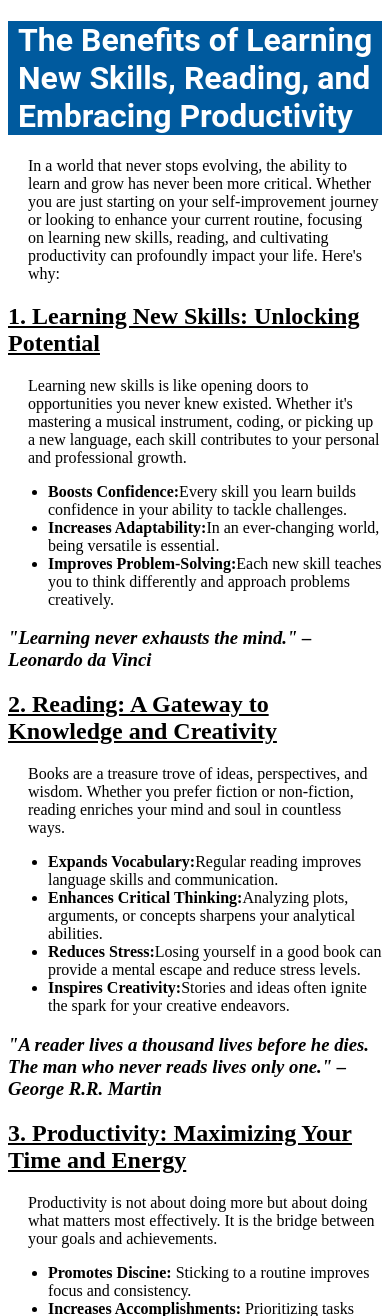
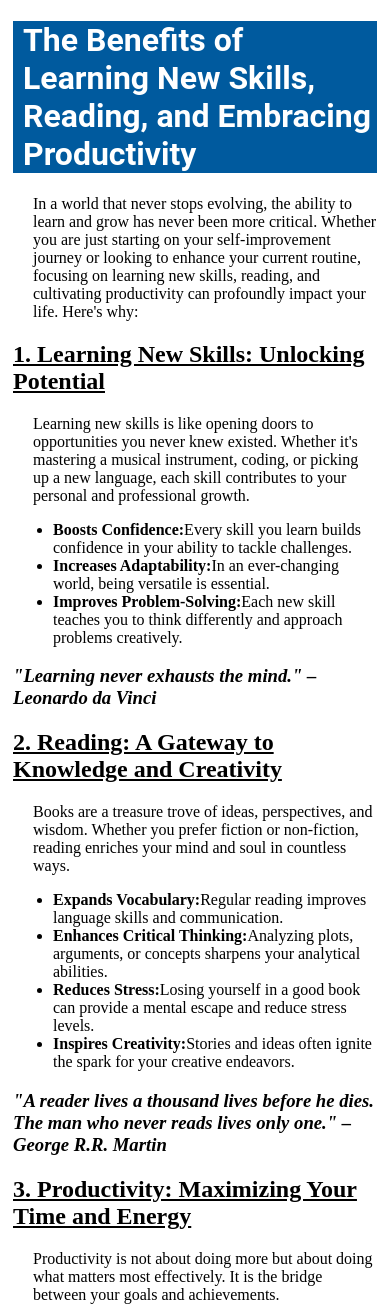
Before and after one commit to thaiga123/learning, a Flask app: page / in a window 390 px wide. Shown: the top 1316 px of the page. Run offline with Flask 3, Linux system fonts and the light colour scheme.

Commit message:
second commit

```diff
--- a/static/styles.css
+++ b/static/styles.css
@@ -1,5 +1,19 @@
 body{
     padding-bottom: 10px
+}
+
+@media (max-width: 768px){
+    body{
+        padding-left: 10px;
+        padding-right: 10px
+    }
+}
+
+@media (max-width: 400px){
+    body{
+        padding-left: 5px;
+        padding-right: 5px
+    }
 }
 
 #main-header{
```
